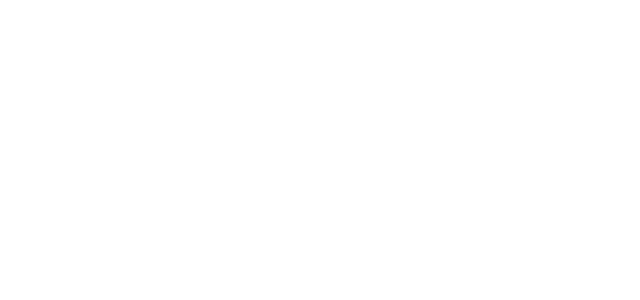
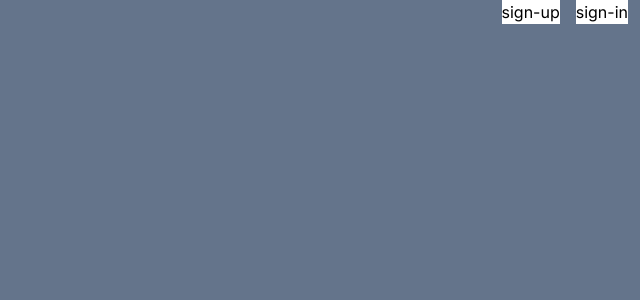
Before and after one commit to sdk-meb/sdk-meb.github.io, a Next.js app: page / in a window 1280 px wide. Shown: the top 300 px of the page, without its empty margins (640-1280 px from the left). Built offline with nearby package versions, Linux system fonts and the light colour scheme.

Commit message:
login , signup, clerk using

```diff
--- a/src/app/layout.tsx
+++ b/src/app/layout.tsx
@@ -1,4 +1,5 @@
 import type { Metadata } from "next";
+import { ClerkProvider } from "@clerk/nextjs";
 import { Inter } from "next/font/google";
 import "./globals.css";
 
@@ -16,9 +17,11 @@
   children: React.ReactNode;
 }>) => {
   return (
-    <html lang="en">
-      <body className={inter.className}>{children}</body>
-    </html>
+    <ClerkProvider>
+      <html lang="en">
+        <body className={inter.className}>{children}</body>
+      </html>
+    </ClerkProvider>
   );
 };
 
--- /dev/null
+++ b/src/app/login/page.tsx
@@ -0,0 +1,13 @@
+'use client'
+
+import { SignIn as ClerkSignIn } from "@clerk/nextjs";
+
+const SignIn = () => {
+  return (
+    <div className="w-screen h-screen flex items-center justify-center bg-slate-600">
+      <ClerkSignIn afterSignInUrl='/'/>
+    </div>
+  );
+};
+
+export default SignIn;
--- a/src/app/page.tsx
+++ b/src/app/page.tsx
@@ -1,6 +1,18 @@
+"use client";
+
+import { UserButton } from "@clerk/nextjs";
+import Link from "next/link";
 
 const RootPage = () => {
-  return <main className="" style={{}}></main>;
+  return (
+    <main className="w-screen h-screen bg-slate-500">
+      <header className="flex justify-end gap-4 pr-3">
+        <Link className="bg-white hover:bg-orange-400" href={"/signup"}> sign-up </Link>
+        <Link className="bg-white hover:bg-orange-400" href={"/login"}> sign-in </Link>
+      </header>
+      <UserButton afterSignOutUrl="/" />
+    </main>
+  );
 };
 
 export default RootPage;
--- /dev/null
+++ b/src/app/signup/page.tsx
@@ -0,0 +1,13 @@
+'use client'
+
+import { SignUp as ClerkSignUp } from "@clerk/nextjs";
+
+const SignUp = () => {
+  return (
+    <div className="w-screen h-screen flex items-center justify-center bg-slate-600">
+      <ClerkSignUp afterSignUpUrl="/" />
+    </div>
+  );
+};
+
+export default SignUp;
```
Also changed, not shown: package.json (+7 -5 lines), 2 other files (tests, documents, lock files or other folders).
